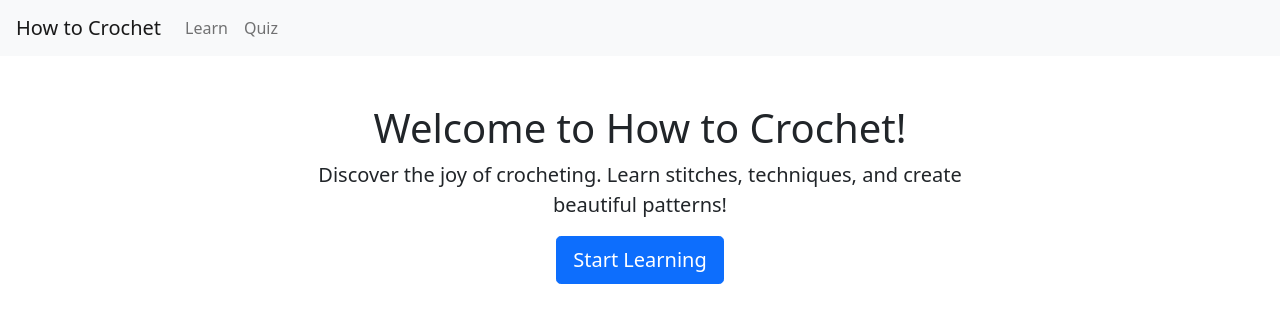
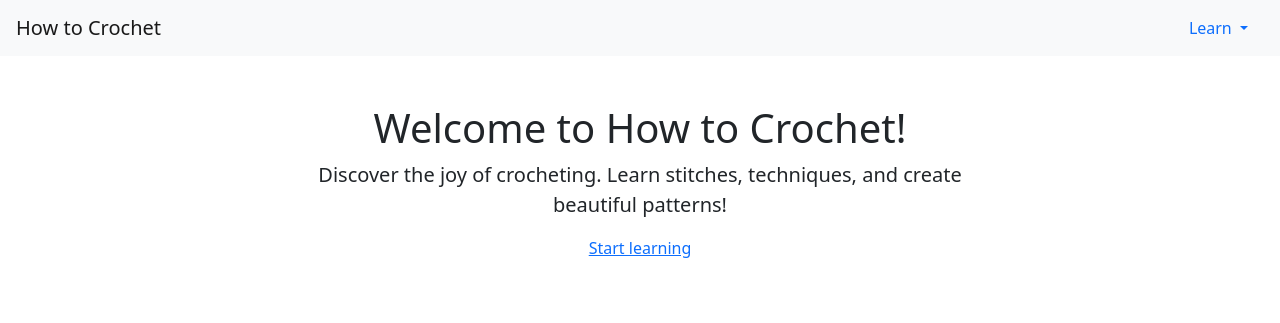
Before and after one commit to cordeliachen/ui-design, a Flask app: page / in a window 1280 px wide. Shown: the top 323 px of the page. Run offline with Flask 3, Linux system fonts and the light colour scheme; parts of the project's set-up code (start-up, migrations or seed data) failed here and were passed over; some libraries are stand-ins or nearby versions.

Commit message:
lessons on navbar

```diff
--- a/server.py
+++ b/server.py
@@ -1,4 +1,5 @@
 from flask import Flask, render_template, request, redirect, url_for
+import json
 
 app = Flask(__name__)
 
@@ -9,12 +10,12 @@ with open("dataset.json") as f:
 
 @app.route("/")
 def start():
-    return render_template("home.html")
+    return render_template("home.html", data=data.values())
 
 
 @app.route("/home")
 def home():
-    return render_template("home.html")
+    return render_template("home.html", data=data.values())
 
 
 @app.route("/learn/<id>")
--- a/templates/home.html
+++ b/templates/home.html
@@ -6,11 +6,7 @@
       Discover the joy of crocheting. Learn stitches, techniques, and create
       beautiful patterns!
     </p>
-    <a
-      href="{{ url_for('learn', lesson_number=1) }}"
-      class="btn btn-primary btn-lg"
-      >Start Learning</a
-    >
+    <a href="/learn/1">Start learning</a>
   </div>
 </div>
 {% endblock %}
--- a/templates/layout.html
+++ b/templates/layout.html
@@ -1,39 +1,50 @@
 <!DOCTYPE html>
 <html lang="en">
   <head>
-    <meta charset="UTF-8">
-    <meta name="viewport" content="width=device-width, initial-scale=1">
+    <meta charset="UTF-8" />
+    <meta name="viewport" content="width=device-width, initial-scale=1" />
     <title>How to Crochet</title>
-    <link rel="stylesheet" href="https://stackpath.bootstrapcdn.com/bootstrap/5.0.0-alpha1/css/bootstrap.min.css">
-    <link rel="stylesheet" href="{{ url_for('static', filename='css/style.css') }}">
+    <link
+      rel="stylesheet"
+      href="https://stackpath.bootstrapcdn.com/bootstrap/5.0.0-alpha1/css/bootstrap.min.css"
+    />
+    <link
+      rel="stylesheet"
+      href="{{ url_for('static', filename='css/style.css') }}"
+    />
   </head>
   <body>
     <nav class="navbar navbar-expand-lg navbar-light bg-light">
       <div class="container-fluid">
         <a class="navbar-brand" href="/">How to Crochet</a>
-            <button class="navbar-toggler" type="button" data-bs-toggle="collapse" data-bs-target="#navbarNav" aria-controls="navbarNav" aria-expanded="false" aria-label="Toggle navigation">
-                <span class="navbar-toggler-icon"></span>
-            </button>
-            <div class="collapse navbar-collapse" id="navbarNav">
-                <ul class="navbar-nav me-auto">
-                    <li class="nav-item">
-                        <a class="nav-link" href="{{ url_for('learn', lesson_number=1) }}">Learn</a>
+        <div class="nav-item dropdown">
+          <a
+            class="nav-link dropdown-toggle"
+            href="#"
+            id="navbarDropdown"
+            role="button"
+            data-bs-toggle="dropdown"
+            aria-expanded="false"
+          >
+            Learn
+          </a>
+          <ul class="dropdown-menu" aria-labelledby="navbarDropdown">
+            {% for lesson in data %}
+            <li>
+              <a class="dropdown-item" href="/learn/{{ lesson['id'] }}"
+                >{{ lesson.title }}</a
+              >
             </li>
-                    <li class="nav-item">
-                        <a class="nav-link" href="{{ url_for('quiz', question_number=1) }}">Quiz</a>
-                    </li>
+            {% endfor %}
           </ul>
         </div>
       </div>
     </nav>
 
-    <main class="container mt-4">
-        {% block content %}{% endblock %}
-    </main>
+    <main class="container mt-4">{% block content %}{% endblock %}</main>
 
     <script src="https://code.jquery.com/jquery-3.5.1.slim.min.js"></script>
     <script src="https://stackpath.bootstrapcdn.com/bootstrap/5.0.0-alpha1/js/bootstrap.bundle.min.js"></script>
     <script src="https://cdn.jsdelivr.net/npm/bootstrap@5.1.3/dist/js/bootstrap.bundle.min.js"></script>
-
   </body>
 </html>
```
Lines whose indentation alone changed are shown as unchanged.
